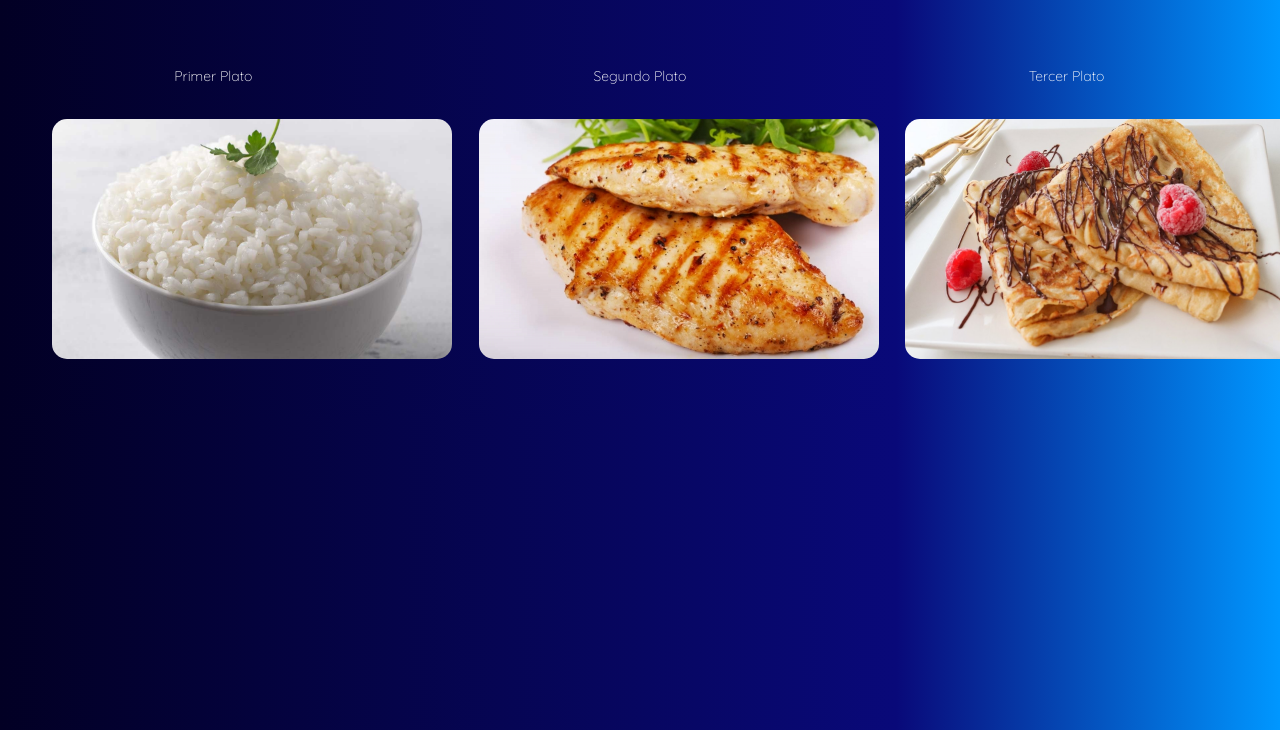
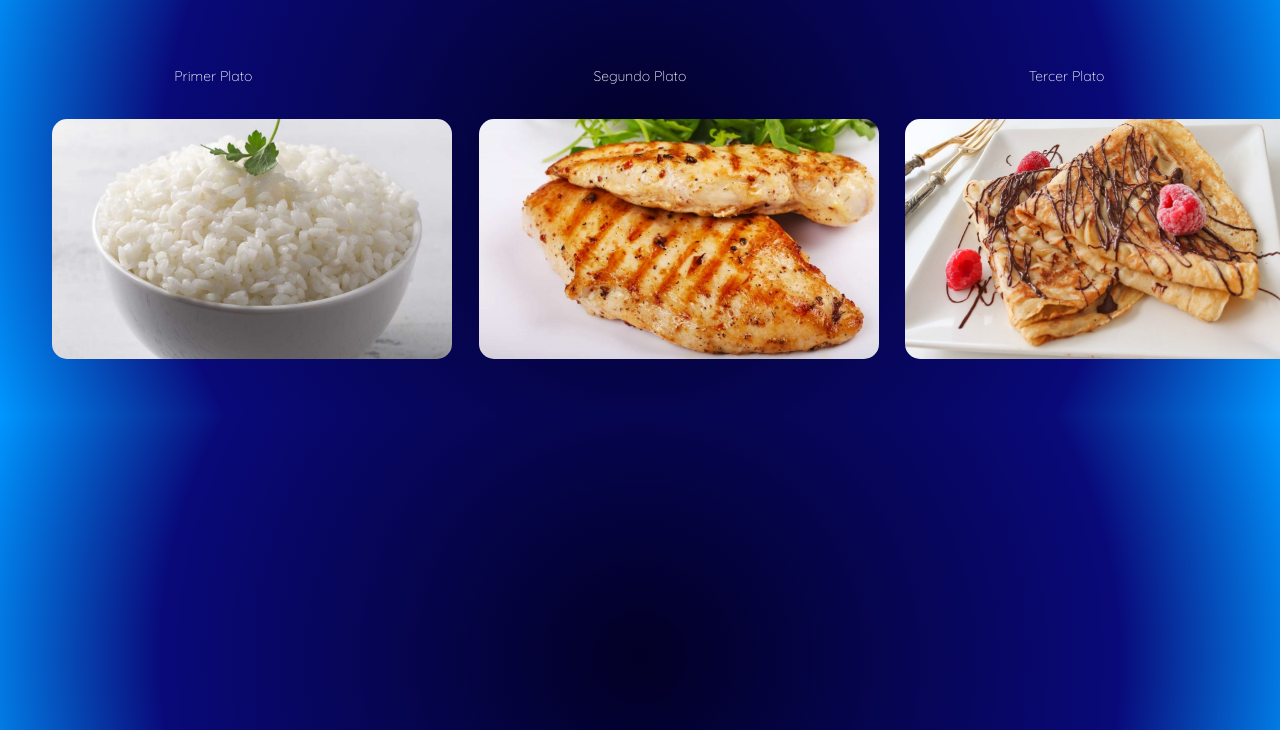
Before and after one commit to AdrianVazquezPascuas/ASIX1_M4UF1A4-2_menusaludable_AdrianVazquez, a plain HTML site: page index.html in a window 1280 px wide. Shown: the part 70-800 px from the top of the page. Drawn offline with Linux system fonts and the light colour scheme; a web font is replaced by a local one.

Commit message:
first commit

```diff
--- a/css/styles.css
+++ b/css/styles.css
@@ -3,7 +3,7 @@ html {
     font-size: 14px;
     font-family: 'Quicksand', sans-serif;
     background: rgb(2,0,36);
-    background: linear-gradient(90deg, rgba(2,0,36,1) 0%, rgba(9,9,121,1) 70%, rgba(0,151,255,1) 100%);
+    background: radial-gradient(circle, rgba(2,0,36,1) 0%, rgba(9,9,121,1) 70%, rgba(0,151,255,1) 100%);
 }
 
 
```
